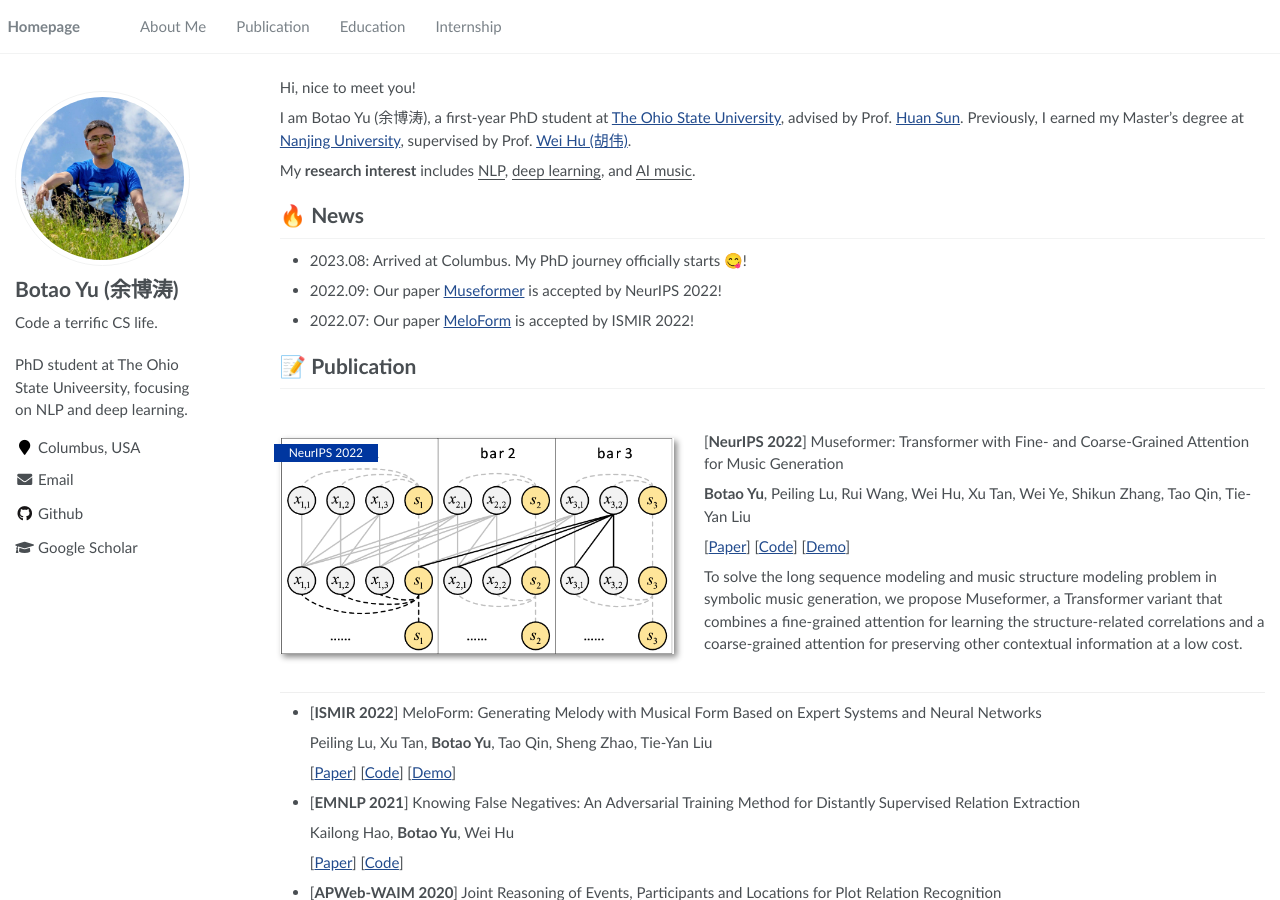
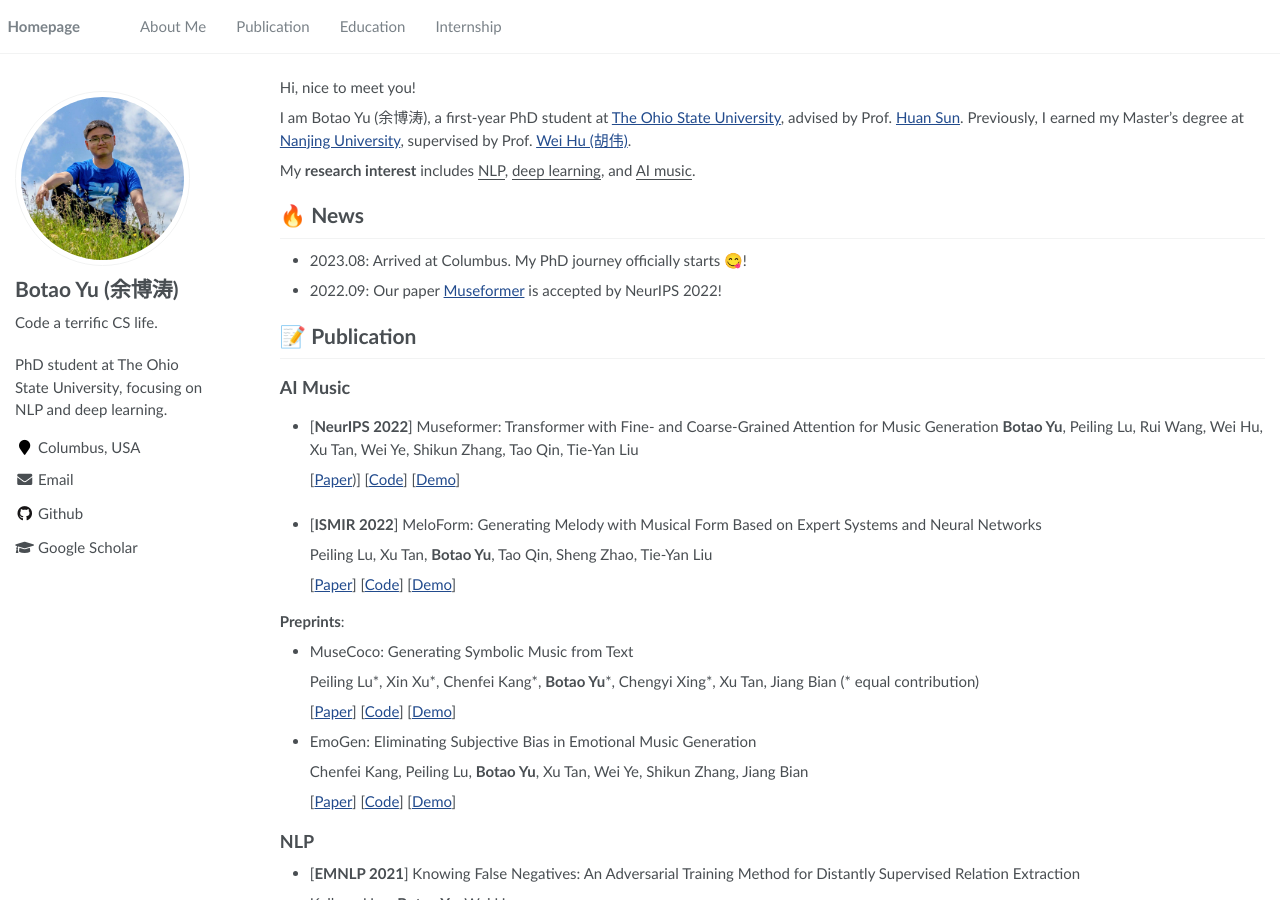
Before and after one commit to btyu/btyu.github.io, a Jekyll site: the page built from _pages/about.md, in a window 1280 px wide and 900 px high. Built offline with Jekyll 4.4.1, drawn with Linux system fonts in a browser that asks for light colours.

Commit message:
update preprints

```diff
--- a/_config.yml
+++ b/_config.yml
@@ -7,7 +7,7 @@
 
 # Site Settings
 title                    : "Botao Yu (余博涛) - Homepage"
-description              : "PhD student at The Ohio State Univeersity, focusing on NLP and deep learning."
+description              : "PhD student at The Ohio State University, focusing on NLP and deep learning."
 repository               : "btyu/btyu.github.io"
 google_scholar_stats_use_cdn : true
 
--- a/_pages/about.md
+++ b/_pages/about.md
@@ -26,25 +26,17 @@ My **research interest** includes <u>NLP</u>, <u>deep learning</u>, and <u>AI mu
 # 🔥 News
 - 2023.08: Arrived at Columbus. My PhD journey officially starts 😋!
 - 2022.09: Our paper [Museformer](#pub-museformer) is accepted by NeurIPS 2022!
-- 2022.07: Our paper [MeloForm](#pub-meloform) is accepted by ISMIR 2022!
 
 # 📝 Publication
 
-<div class='paper-box'><div class='paper-box-image'><div><div class="badge">NeurIPS 2022</div><img src='images/thumbnails/museformer.png' alt="sym" width="100%"></div></div>
-<div class='paper-box-text' markdown="1">
+## AI Music
+
 <span class='anchor' id='pub-museformer'></span>
-[<b>NeurIPS 2022</b>] Museformer: Transformer with Fine- and Coarse-Grained Attention for Music Generation
 
+- [**NeurIPS 2022**] Museformer: Transformer with Fine- and Coarse-Grained Attention for Music Generation
+  **Botao Yu**, Peiling Lu, Rui Wang, Wei Hu, Xu Tan, Wei Ye, Shikun Zhang, Tao Qin, Tie-Yan Liu
 
-
-**Botao Yu**, Peiling Lu, Rui Wang, Wei Hu, Xu Tan, Wei Ye, Shikun Zhang, Tao Qin, Tie-Yan Liu
-
-[[Paper](https://arxiv.org/abs/2210.10349/)]     [[Code](https://github.com/microsoft/muzic/tree/main/museformer/)]     [[Demo](https://ai-muzic.github.io/museformer/)]
-
-To solve the long sequence modeling and music structure modeling problem in symbolic music generation, we propose Museformer, a Transformer variant that combines a fine-grained attention for learning the structure-related correlations and a coarse-grained attention for preserving other contextual information at a low cost.
-
-</div>
-</div>
+  [[Paper](https://openreview.net/forum?id=GFiqdZOm-Ei))]     [[Code](https://github.com/microsoft/muzic/tree/main/museformer)]     [[Demo](https://ai-muzic.github.io/museformer)]
 
 <span class='anchor' id='pub-meloform'></span>
 
@@ -52,13 +44,29 @@ To solve the long sequence modeling and music structure modeling problem in symb
 
   Peiling Lu, Xu Tan, **Botao Yu**, Tao Qin, Sheng Zhao, Tie-Yan Liu
 
-  [[Paper](https://arxiv.org/abs/2208.14345/)]     [[Code](https://github.com/microsoft/muzic/tree/main/meloform)]     [[Demo](https://ai-muzic.github.io/meloform/)]
+  [[Paper](https://arxiv.org/abs/2208.14345)]     [[Code](https://github.com/microsoft/muzic/tree/main/meloform)]     [[Demo](https://ai-muzic.github.io/meloform)]
+
+**Preprints**:
+
+- MuseCoco: Generating Symbolic Music from Text
+
+  Peiling Lu\*, Xin Xu\*, Chenfei Kang\*, **Botao Yu**\*, Chengyi Xing\*, Xu Tan, Jiang Bian     (* equal contribution)
+
+  [[Paper](https://arxiv.org/abs/2306.00110)]     [[Code](https://github.com/microsoft/muzic/tree/main/musecoco)]     [[Demo](https://ai-muzic.github.io/musecoco)]
+
+- EmoGen: Eliminating Subjective Bias in Emotional Music Generation
+
+  Chenfei Kang, Peiling Lu, **Botao Yu**, Xu Tan, Wei Ye, Shikun Zhang, Jiang Bian
+
+  [[Paper](https://arxiv.org/abs/2307.01229)]     [[Code](https://github.com/microsoft/muzic/tree/main/emogen)]     [[Demo](https://ai-muzic.github.io/emogen)]
+
+## NLP
 
 - [**EMNLP 2021**] Knowing False Negatives: An Adversarial Training Method for Distantly Supervised Relation Extraction
 
   Kailong Hao, **Botao Yu**, Wei Hu
 
-  [[Paper](https://aclanthology.org/2021.emnlp-main.761/)]     [[Code](https://github.com/nju-websoft/fan/)]
+  [[Paper](https://aclanthology.org/2021.emnlp-main.761)]     [[Code](https://github.com/nju-websoft/fan)]
 
 - [**APWeb-WAIM 2020**] Joint Reasoning of Events, Participants and Locations for Plot Relation Recognition
 
```
